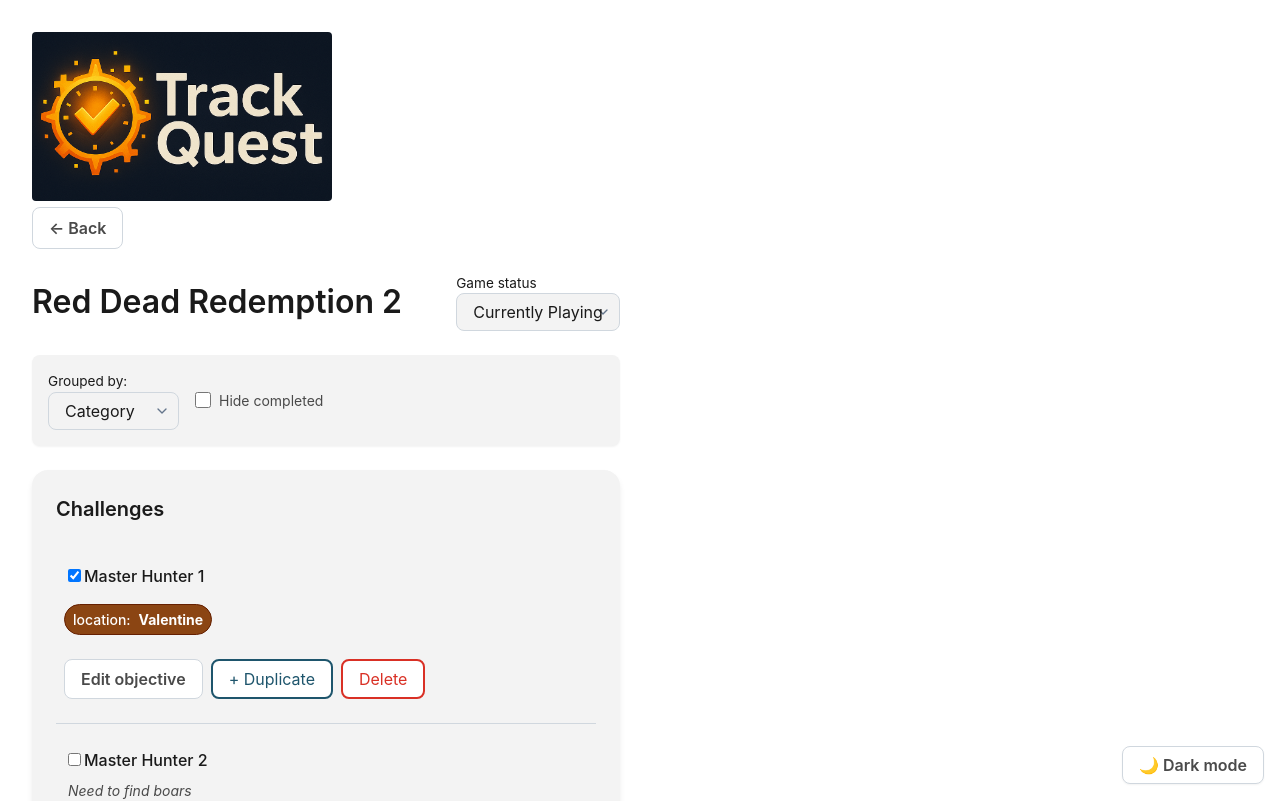
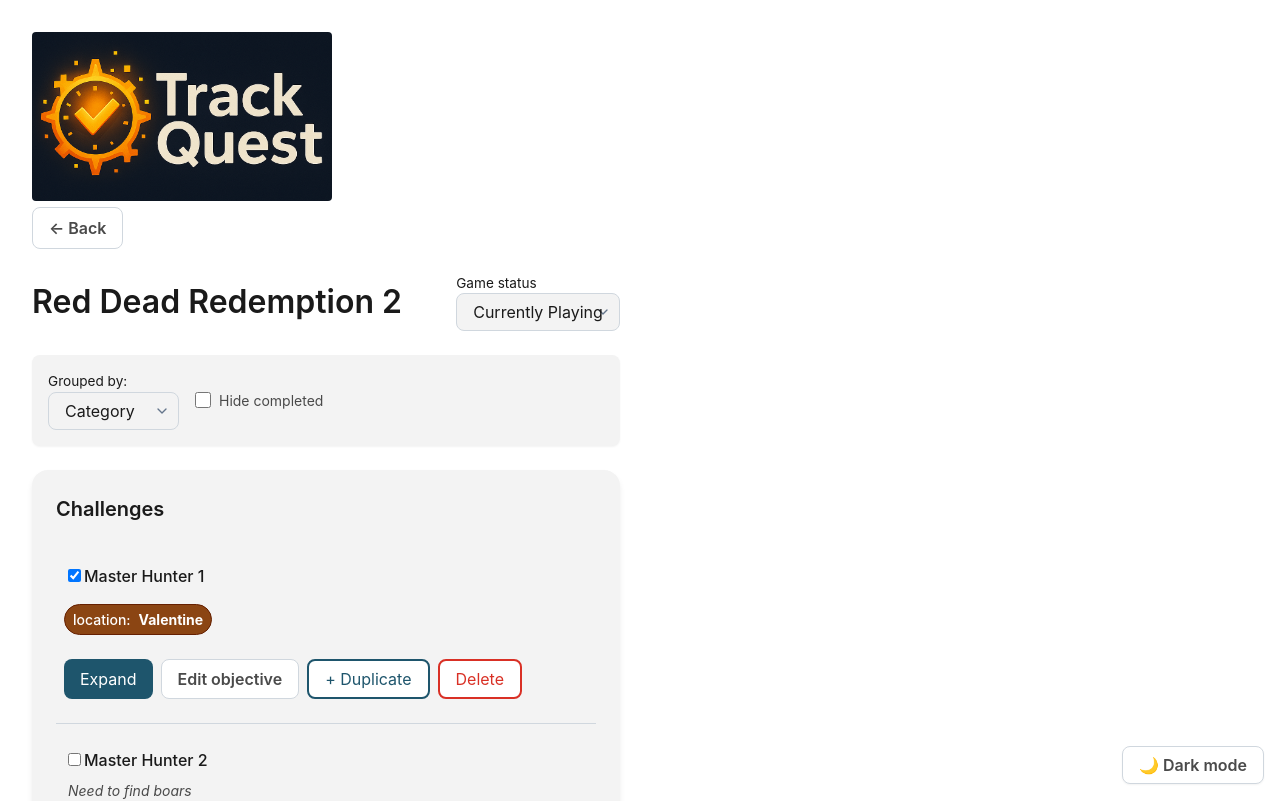
Before and after one commit to leovolving/quest, a React (Vite) app: page /game/1 in a window 1280 px wide. Shown: the top 801 px of the page. Built offline with nearby package versions, Linux system fonts and the light colour scheme.

Commit message:
ObjectiveDetail initial commit

```diff
--- a/src/App.jsx
+++ b/src/App.jsx
@@ -10,6 +10,7 @@
 
 import GameDashboard from './components/GameDashboard';
 import GameDetail from './components/GameDetail';
+import ObjectiveDetail from './pages/ObjectiveDetail';
 
 const AppContainer = styled.div`
   max-width: 1200px;
@@ -49,6 +50,7 @@
         </Link>
       </GlobalNav>
       <Routes>
+        <Route path="/game/:gameId/objective/:objectiveId" element={<ObjectiveDetail />} />
         <Route path="/game/:gameId" element={<GameDetail />} />
         <Route path="/" element={<GameDashboard />} />
         <Route path="*" element={<_404 />} />
--- a/src/components/ObjectiveItem.jsx
+++ b/src/components/ObjectiveItem.jsx
@@ -3,6 +3,7 @@
 
 import useStateToggleBoolean from '../hooks/useStateToggleBoolean';
 import useToggleObjective from '../hooks/useToggleObjective';
+import useRouterHelpers from '../hooks/useRouterHelpers';
 
 import { useGameContext } from '../context/GameContext';
 import useGameDataService from '../services/gameDataService';
@@ -11,6 +12,7 @@
 import TagsList from './common/TagsList';
 
 import { Button, BUTTON_VARIANT, ProgressBar } from './_ds';
+import { Link } from 'react-router-dom';
 
 const Wrapper = styled.div`
   display: flex;
@@ -105,6 +107,7 @@
   const toggleObjective = useToggleObjective();
   const { selectedGame } = useGameContext();
   const { deleteObjective, duplicateObjective, updateGame } = useGameDataService();
+  const { generateObjectiveDetailsLink } = useRouterHelpers();
 
   const [isEditing, toggleIsEditing] = useStateToggleBoolean(false);
   const [title, setTitle] = useState(objective.title);
@@ -261,6 +264,9 @@
             )}
             <TagsList tags={objective.tags} />
             <ActionsContainer>
+              <Button as={Link} to={generateObjectiveDetailsLink(objective.id)}>
+                Expand
+              </Button>
               <Button onClick={toggleIsEditing} variant={BUTTON_VARIANT.TERTIARY}>
                 Edit objective
               </Button>
--- /dev/null
+++ b/src/hooks/useRouterHelpers.js
@@ -0,0 +1,12 @@
+import { useGameContext } from '../context/GameContext';
+
+const useRouterHelpers = () => {
+  const { selectedGameId } = useGameContext();
+  const generateObjectiveDetailsLink = (objectiveId) => {
+    return `/game/${selectedGameId}/objective/${objectiveId}`;
+  };
+
+  return { generateObjectiveDetailsLink };
+};
+
+export default useRouterHelpers;
--- /dev/null
+++ b/src/pages/ObjectiveDetail.jsx
@@ -0,0 +1,5 @@
+const ObjectiveDetail = () => {
+  return <>Objective detail</>;
+};
+
+export default ObjectiveDetail;
```
